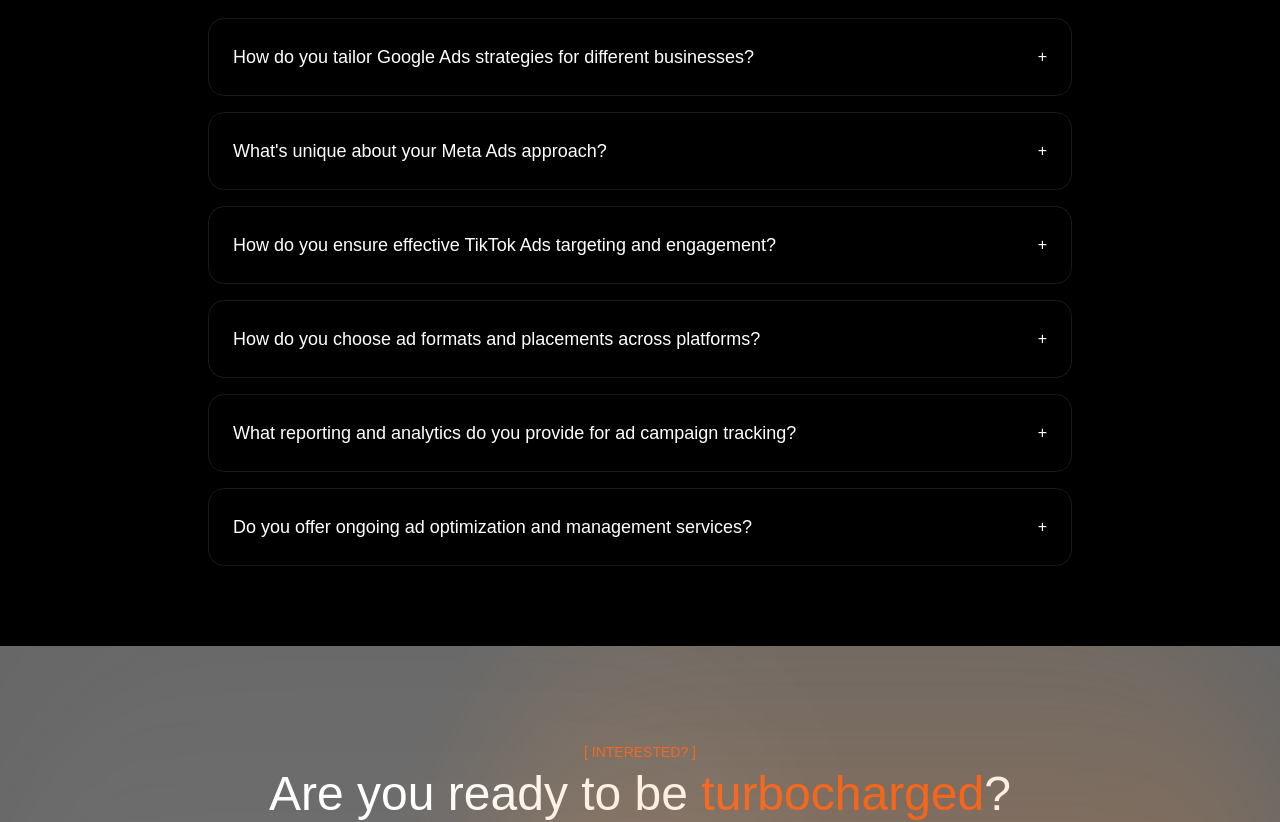
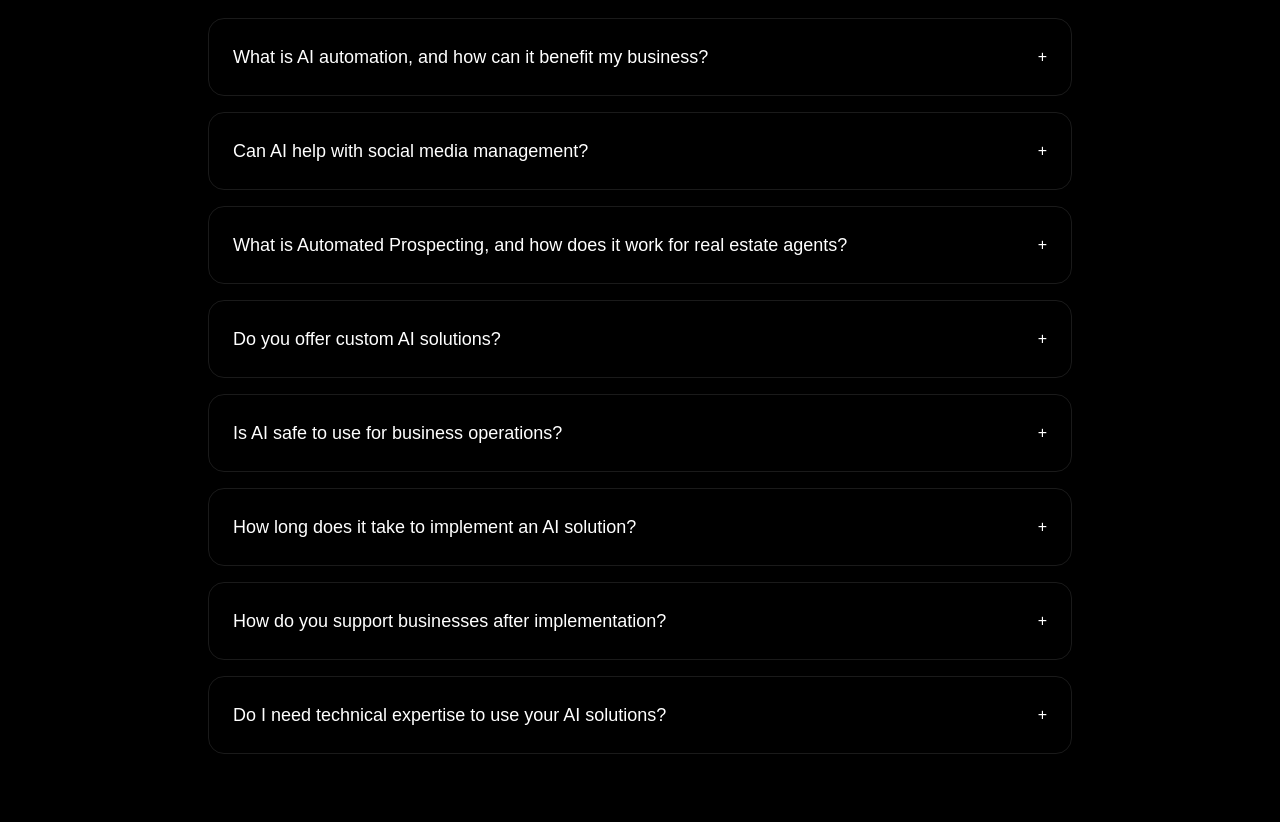
Before and after one commit to varuntree/baddam, a Next.js app: page / in a window 1280 px wide. Shown: the part 5800-6622 px from the top of the page. Built offline with nearby package versions, Linux system fonts and the light colour scheme.

Commit message:
Automatic commit before Assistant edits

```diff
--- a/app/components/Accordion.tsx
+++ b/app/components/Accordion.tsx
@@ -5,28 +5,36 @@ import React, { useState } from 'react';
 
 const accordionData = [
   {
-    title: "How do you tailor Google Ads strategies for different businesses?",
-    content: "We create customized Google Ads strategies based on your industry, target audience, and business goals. This includes keyword research, ad copy optimization, and budget allocation to maximize ROI."
+    title: "What is AI automation, and how can it benefit my business?",
+    content: "AI automation uses artificial intelligence to perform tasks that typically require human effort. This can include customer support, social media management, workflow optimization, and more. It helps save time, reduce costs, and improve accuracy while scaling operations."
   },
   {
-    title: "What's unique about your Meta Ads approach?",
-    content: "Our Meta Ads approach combines advanced targeting capabilities with AI-driven optimization to reach your ideal customers across Facebook and Instagram platforms."
+    title: "Can AI help with social media management?",
+    content: "Absolutely! Our Social Media Automation AI can schedule posts, engage with followers, and respond to messages, ensuring consistent and timely interactions with your audience while saving you hours of manual work."
   },
   {
-    title: "How do you ensure effective TikTok Ads targeting and engagement?",
-    content: "We leverage TikTok's unique algorithm and trending content patterns to create engaging ad campaigns that resonate with your target audience while maintaining brand authenticity."
+    title: "What is Automated Prospecting, and how does it work for real estate agents?",
+    content: "Automated Prospecting uses AI to enhance branding, qualify leads, and nurture potential clients. It's designed to guarantee ROI for real estate professionals by streamlining the client acquisition process."
   },
   {
-    title: "How do you choose ad formats and placements across platforms?",
-    content: "We analyze performance data and user behavior to select the most effective ad formats and placements that align with your campaign objectives and target audience preferences."
+    title: "Do you offer custom AI solutions?",
+    content: "Yes, we specialize in creating custom AI solutions to address specific challenges in your business. Our team works closely with you to design and implement solutions that drive measurable results."
   },
   {
-    title: "What reporting and analytics do you provide for ad campaign tracking?",
-    content: "Our comprehensive reporting includes real-time performance metrics, ROI analysis, and actionable insights through interactive dashboards and regular performance reviews."
+    title: "Is AI safe to use for business operations?",
+    content: "Yes, our AI solutions are designed with security and reliability in mind. We use industry-leading practices to ensure your data remains secure while maximizing the efficiency of your workflows."
   },
   {
-    title: "Do you offer ongoing ad optimization and management services?",
-    content: "Yes, we provide continuous campaign monitoring, A/B testing, and optimization services to ensure your ads maintain peak performance and deliver the best possible results."
+    title: "How long does it take to implement an AI solution?",
+    content: "The timeline depends on the complexity of your requirements. On average, most solutions can be implemented within a few weeks to a couple of months, ensuring they're customized and optimized for your business."
+  },
+  {
+    title: "How do you support businesses after implementation?",
+    content: "We provide ongoing support, training, and updates to ensure your AI solutions continue to meet your business needs as they grow and evolve."
+  },
+  {
+    title: "Do I need technical expertise to use your AI solutions?",
+    content: "Not at all! Our solutions are user-friendly and designed for seamless integration into your current operations. We also provide training and support to make the transition smooth."
   }
 ];
 
```
Also changed, not shown: attached_assets/Pasted-1-What-is-AI-automation-and-how-can-it-benefit-my-business-AI-automation-uses-artificial-intellig-1735262398373.txt (added).
